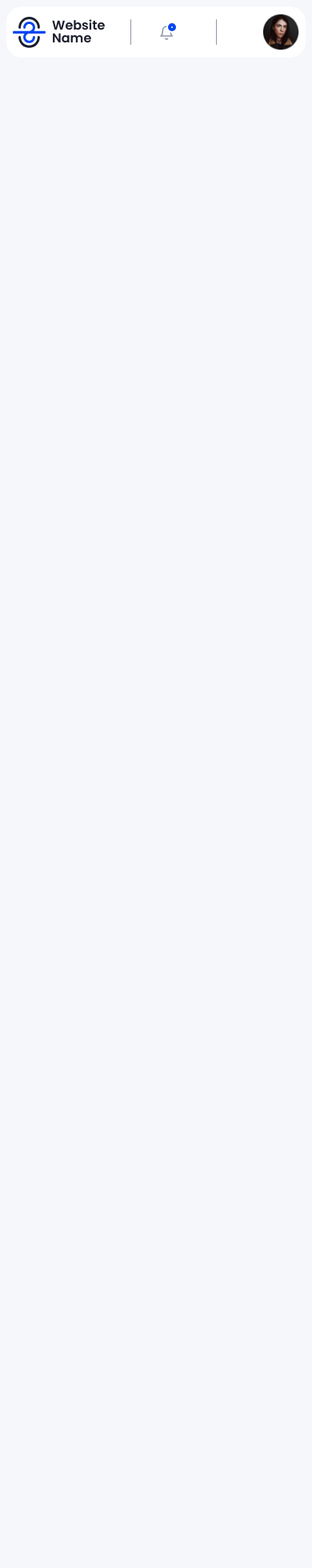
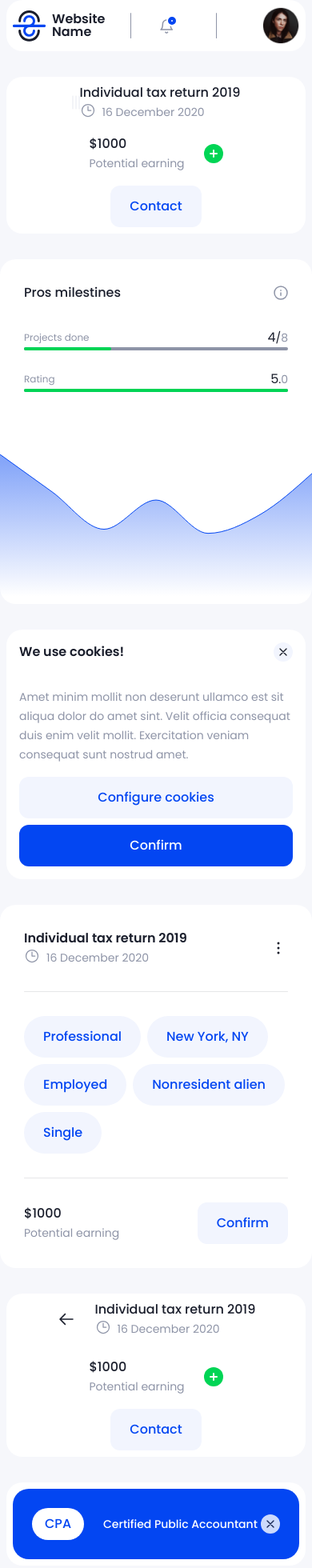
Before and after one commit to masudrahman-dev/grid-on, a React (Vite) app: page / in a window 390 px wide. Shown: the top 1960 px of the page at 80% size. Before the commit the page ends 1460 px from the top, so only its background shows below. Built offline with nearby package versions, Linux system fonts and the light colour scheme.

Commit message:
mobile responsive done

```diff
--- a/src/App.tsx
+++ b/src/App.tsx
@@ -22,7 +22,6 @@ import Transactions from "./components/organisms/transactions/Transactions";
 import watchImg from "../src/assets/watch.png";
 
 import Review from "./components/organisms/reviw/Review";
-import PlusOutlineIcon from "./components/icons/plus-outline-icon/PlusOutlineIcon";
 import ImageUpload from "./components/organisms/image-upload/ImageUpload";
 import clx from "./components/utils/clx";
 
@@ -57,52 +56,62 @@ const App = () => {
   };
 
   const boxStyle =
-    "rounded   bg-white lg:p-base p-2 m-2 lg:m-0 lg:col-span-full";
+    "rounded bg-white    bg-white lg:p-base p-2 mx-2 lg:m-0 lg:col-span-full";
   return (
     <MainContainer>
-      <div className="lg:grid-row-12  grid grid-cols-1 gap-10   lg:grid-cols-12 ">
+      <div className="lg:grid-row-12  grid grid-cols-1 gap-8  lg:grid-cols-12 lg:gap-10 ">
         <div className={clx("", boxStyle)}>
           <Navbar />
         </div>
-        {/* <div className="rounded    bg-white p-base lg:col-span-9 ">
+        <div className={clx("  lg:col-span-9  ", boxStyle)}>
           <TaxReturn />
         </div>
+
         <div className="rounded bg-white     lg:col-span-3 lg:row-span-3 ">
           <ProsMilestone />
         </div>
-        <div className="rounded  bg-white   p-base lg:col-span-4 lg:row-span-2  ">
+
+        <div className={clx("g:col-span-4 lg:row-span-2 ", boxStyle)}>
           <CookiesCard />
         </div>
 
         <div className="rounded   bg-white   p-base lg:col-span-5 lg:row-span-2  ">
           <TaxReturn2 />
         </div>
-        <div className="group rounded  bg-white p-base lg:col-span-full ">
+
+        <div className={clx("group lg:col-span-full ", boxStyle)}>
           <TaxReturn3 />
         </div>
-        <div className="bg-white    lg:col-span-4 ">
+
+        <div className={clx("lg:col-span-4", boxStyle)}>
           <CertifiedAccountant />
         </div>
-        <div className="rounded bg-white  p-base lg:col-span-5 lg:row-span-4 ">
+
+        <div className={clx("lg:col-span-5 lg:row-span-4 ", boxStyle)}>
           <Transactions />
         </div>
+
         <div
           onDrop={handleDrop}
           onDragOver={handleDragOver}
-          className="rounded bg-white  p-2 lg:col-span-3 lg:row-span-2 "
+          className=" p-2 lg:col-span-3 lg:row-span-2 "
         >
           <ImageUpload handleChange={handleChange} />
         </div>
+
         <div className="rounded bg-white p-base  lg:col-span-4 lg:row-span-3  ">
           <Review />
         </div>
-        <div className="rounded bg-white  lg:col-span-3 lg:row-span-2  ">
-          <img
-            className="h-[200px] w-[290px] rounded"
-            src={imageSrc ? imageSrc?.toString() : watchImg}
-            alt="Uploaded"
-          />
-        </div> */}
+
+        <div className=" lg:col-span-3 lg:row-span-2  ">
+          <div className="flex items-center justify-center">
+            <img
+              className="h-[200px] w-[290px] rounded"
+              src={imageSrc ? imageSrc?.toString() : watchImg}
+              alt="Uploaded"
+            />
+          </div>
+        </div>
       </div>
     </MainContainer>
   );
--- a/src/components/molecules/pros-milestone-chart/ProsMilestoneChart.tsx
+++ b/src/components/molecules/pros-milestone-chart/ProsMilestoneChart.tsx
@@ -47,10 +47,15 @@ const data = [
 const ProsMilestoneChart = ({ width }: { width: number }) => {
   return (
     <AreaChart
-      width={width + 10}
+      width={width}
       height={187}
       data={data}
-      margin={{ top: 0, left: 0, bottom: 0, right: 10 }}
+      margin={{
+        top: 0,
+        left: 0,
+        bottom: 0,
+        right: window.innerWidth > 500 ? 10 : 0,
+      }}
     >
       <defs>
         <linearGradient id="colorUv" x1="0" y1="0" x2="0" y2="1">
--- a/src/components/organisms/cookies-card/CookiesCard.tsx
+++ b/src/components/organisms/cookies-card/CookiesCard.tsx
@@ -4,7 +4,7 @@ import Button from "../../atoms/button/Button";
 
 const CookiesCard = () => {
   return (
-    <div className="  flex h-full flex-col ">
+    <div className="  lg:flex h-full flex-col p-2 space-y-4 lg:space-y-0">
       <div className="space-y-8">
         <div className="flex items-center justify-between">
           <p className="text-title font-semibold">We use cookies!</p>
@@ -18,8 +18,8 @@ const CookiesCard = () => {
           veniam consequat sunt nostrud amet.
         </p>
       </div>
-      <div className="relative flex-1">
-        <div className="absolute bottom-0 left-0 right-0  space-y-2  ">
+      <div className="lg:relative flex-1">
+        <div className="lg:absolute bottom-0 left-0 right-0  space-y-2  ">
           <Button className="w-full ">Configure cookies</Button>
           <Button className="w-full bg-primary text-white hover:bg-blue-light hover:text-primary">
             Confirm
--- a/src/components/organisms/pros-milestone/ProsMilestone.tsx
+++ b/src/components/organisms/pros-milestone/ProsMilestone.tsx
@@ -17,8 +17,8 @@ const ProsMilestone = () => {
 
         <ProjectsDone />
       </div>
-      <div className="relative flex-1">
-        <div className="absolute bottom-0 left-0 right-0 pt-[135px]">
+      <div className="lg:relative flex-1">
+        <div className="lg:absolute bottom-0 left-0 right-0 lg:pt-[135px] pt-12">
           <ProsMilestoneChart width={divWidth} />
         </div>
       </div>
--- a/src/components/organisms/tax-return-3/TaxReturn3.tsx
+++ b/src/components/organisms/tax-return-3/TaxReturn3.tsx
@@ -10,8 +10,8 @@ import ArrowLeft from "../../icons/arrow-left/ArrowLeft";
 
 const TaxReturn3 = () => {
   return (
-    <div className=" flex items-center justify-between gap-12">
-      <div className="flex items-center gap-6">
+    <div className=" flex flex-col items-center justify-between  lg:gap-12 gap-6 lg:flex-row">
+      <div className="flex items-center justify-between gap-6">
         <ArrowLeft className="transition-transform duration-100 group-hover:-translate-x-2 " />
         <div>
           <p className="min-w-[201px] text-base font-medium">
@@ -23,9 +23,9 @@ const TaxReturn3 = () => {
           </p>
         </div>
       </div>
-      <div className="flex items-center">
-        <Vl />
-        <div className="flex items-center space-x-6 ">
+      <div className="flex flex-col items-center gap-4 lg:flex-row lg:gap-0">
+        <Vl className="hidden lg:block" />
+        <div className="flex items-center justify-between space-x-6 ">
           <div className="">
             <p className="text-base font-medium">$1000</p>
             <span className="text-nowrap text-paragraph text-gray">
@@ -34,7 +34,7 @@ const TaxReturn3 = () => {
           </div>
           <PlusIcon />
         </div>
-        <Vl />
+        <Vl className="hidden lg:block" />
         <Button>Contact</Button>
       </div>
     </div>
--- a/src/components/organisms/tax-return/TaxReturn.tsx
+++ b/src/components/organisms/tax-return/TaxReturn.tsx
@@ -7,10 +7,11 @@ import Vl from "../../atoms/vl/Vl";
 import PlusIcon from "../../icons/plus-icon/PlusIcon";
 import Button from "../../atoms/button/Button";
 
+
 const TaxReturn = () => {
   return (
-    <div className="flex items-center justify-between gap-12">
-      <div className="flex items-center gap-6">
+    <div className="flex flex-col lg:flex-row  items-center justify-between gap-4 lg:gap-12">
+      <div className="flex items-center lg:flex-row lg:gap-6">
         <Line3 />
         <div>
           <p className="min-w-[201px] text-base font-medium">
@@ -22,14 +23,14 @@ const TaxReturn = () => {
           </p>
         </div>
       </div>
-      <div className="flex items-center">
+      <div className="flex gap-4 lg:flex-row lg:gap-0 flex-col items-center">
         <Profile
           title={"Annette Black"}
           subtitle="New York, NY"
           isActive={true}
           subTitleIcon={<LocationIcon />}
         />
-        <Vl />
+        <Vl className="hidden lg:block" />
         <div className="flex items-center space-x-6 ">
           <div className="">
             <p className="text-base font-medium">$1000</p>
@@ -39,7 +40,7 @@ const TaxReturn = () => {
           </div>
           <PlusIcon />
         </div>
-        <Vl />
+        <Vl className="hidden lg:block" />
         <Button>Contact</Button>
       </div>
     </div>
--- a/src/hooks/useMeasure/useMeasure.tsx
+++ b/src/hooks/useMeasure/useMeasure.tsx
@@ -7,7 +7,12 @@ const useMeasure = () => {
   useEffect(() => {
     const handleResize = () => {
       if (ref.current) {
-        setDivWidth(ref.current.offsetWidth);
+        if (window.innerWidth > 500) {
+
+          setDivWidth(ref.current.offsetWidth + 10);
+        } else {
+          setDivWidth(ref.current.offsetWidth);
+        }
       }
     };
 
```
